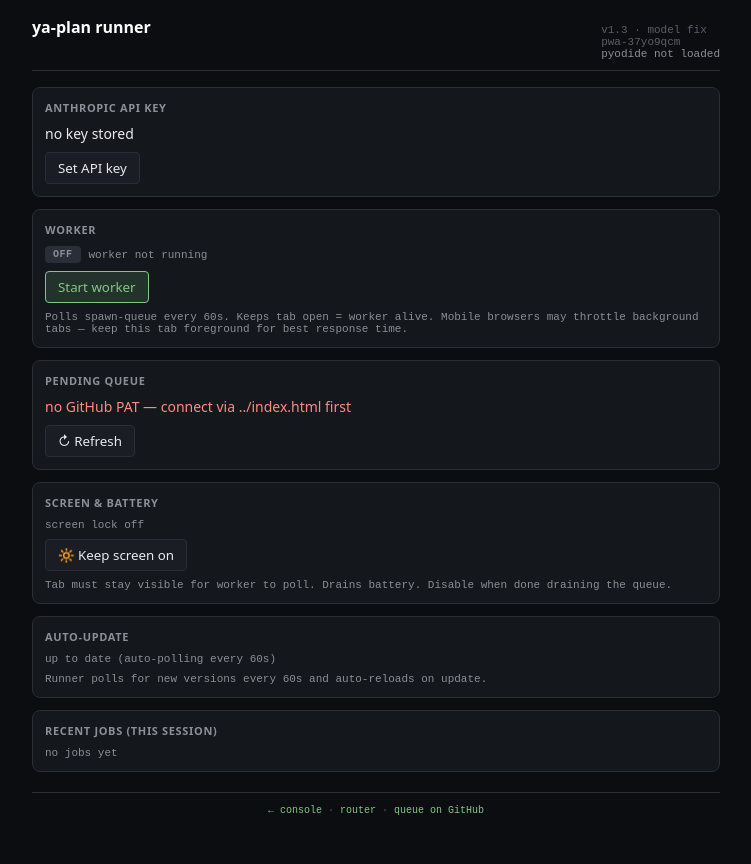
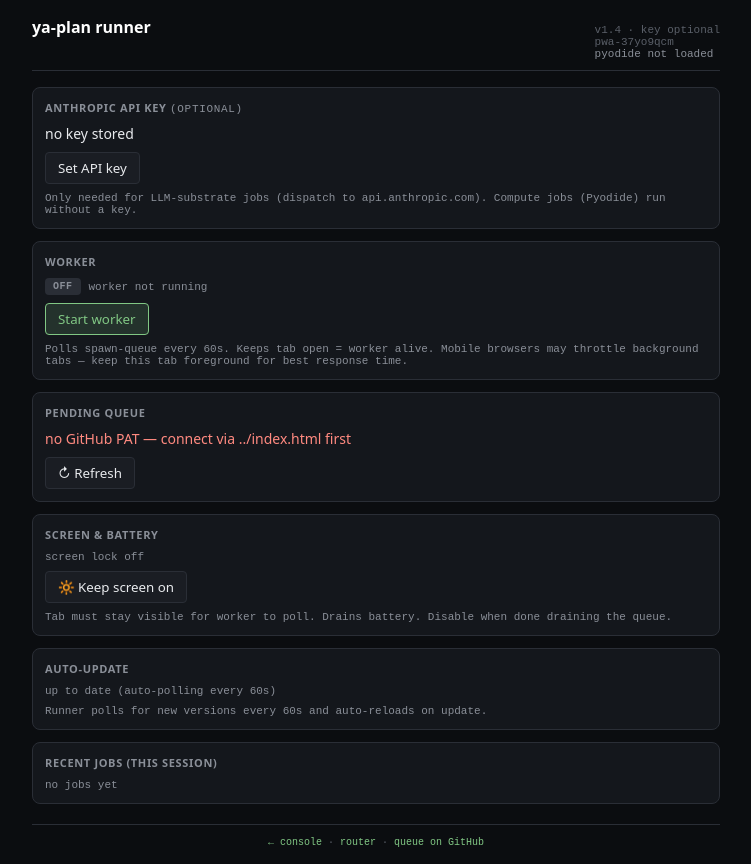
Before and after one commit to YoAm/ya-plan-console, a website: page console/runner/index.html in a window 1280 px wide. Shown: the whole page, without its empty margins (264-1015 px from the left). Before the commit the page ends 832 px from the top, so only its background shows below. Drawn offline with Linux system fonts and the light colour scheme.

Commit message:
fix(runner): worker startable without Anthropic API key
Bug: onStartWorker aborted with alert('Anthropic API key required...')
if no key was set. This contradicts the compute-substrate design —
Pyodide jobs don't need a key, only LLM-substrate jobs do.

Fix:
- onStartWorker: gate only on GitHub PAT (needed for queue I/O).
  API key check deferred to job-time. Worker polls normally; if an
  LLM-substrate job lands in the queue without a key, it fails with
  'No Anthropic API key available' and moves to failed/. User can
  set key and re-queue.
- Auto-start on reload: also drops the loadApiKey() check.
- UI: 'Anthropic API Key (optional)' card header + subtitle explaining
  compute-vs-LLM distinction.

Meaning for Yonti: can tap Start worker with GitHub PAT only.
TEST-007 (compute substrate, Pyodide smoke test) will process
without ever needing a key.

SW cache v13 → v14.

```diff
--- a/console/runner/index.html
+++ b/console/runner/index.html
@@ -107,20 +107,24 @@
   <header>
     <h1>ya-plan runner</h1>
     <div>
-      <div class="v" id="version">v1.3 · model fix</div>
+      <div class="v" id="version">v1.4 · key optional</div>
       <div class="v" id="workerIdDisplay">…</div>
       <div class="v" id="pyodideState"></div>
     </div>
   </header>
 
   <div class="card">
-    <h2>Anthropic API Key</h2>
+    <h2>Anthropic API Key <span class="small" style="font-weight:normal">(optional)</span></h2>
     <div class="row">
       <span id="keyStatus" class="small">…</span>
     </div>
     <div class="row">
       <button id="setKeyBtn">Set API key</button>
       <button id="clearKeyBtn" class="danger" style="display:none">Clear key</button>
+    </div>
+    <div class="small" style="margin-top:6px">
+      Only needed for LLM-substrate jobs (dispatch to api.anthropic.com).
+      Compute jobs (Pyodide) run without a key.
     </div>
   </div>
 
--- a/console/runner/runner-ui.js
+++ b/console/runner/runner-ui.js
@@ -315,16 +315,16 @@
   // ═══ Actions ═════════════════════════════════════════════════════════
 
   async function onStartWorker() {
-    const apiKey = loadApiKey();
-    if (!apiKey) {
-      alert('Anthropic API key required. Tap "Set API key" first.');
-      return;
-    }
     const pat = getPat();
     if (!pat) {
       alert('GitHub PAT required. Connect via the main console page first.');
       return;
     }
+    // API key is NOT required to start the worker. Compute-substrate jobs
+    // run locally in Pyodide and need no Anthropic key. LLM-substrate jobs
+    // will fail with a clear error ("No Anthropic API key available") if
+    // one arrives in the queue without a key being set — at which point
+    // the user can set it and the worker will retry on the next poll.
 
     const workerId = getOrCreateWorkerId();
     worker = window.queueWorker.startWorker({
@@ -467,9 +467,10 @@
     if (window._pyodideRender) clearInterval(window._pyodideRender);
     window._pyodideRender = setInterval(renderPyodideState, 2000);
 
-    // Auto-start if user previously enabled
+    // Auto-start if user previously enabled (API key NOT required —
+    // compute-substrate jobs can run without it)
     const autoStart = localStorage.getItem(CFG.WORKER_ENABLED_STORAGE_KEY);
-    if (autoStart && loadApiKey() && getPat()) {
+    if (autoStart && getPat()) {
       onStartWorker();
     }
   }
--- a/console/sw.js
+++ b/console/sw.js
@@ -1,11 +1,11 @@
-// ya-plan console service worker v13 (AR-025 monorepo restructure)
+// ya-plan console service worker v14 (AR-025 monorepo restructure)
 // Caches console/ shell. Infra modules at ../infra/ are outside this SW's
 // scope, so they rely on browser HTTP cache — acceptable trade-off (first
 // offline load requires prior network visit that primed the HTTP cache).
 // Auto-updates: new SW takes over on first fetch after deploy; posts
 // "sw-updated" message so app can reload itself.
 
-const CACHE = 'yp-console-v13';
+const CACHE = 'yp-console-v14';
 const SHELL = [
   './',
   './index.html',
```
Also changed, not shown: test/test_runner_ui.js (+7 -0 lines).
